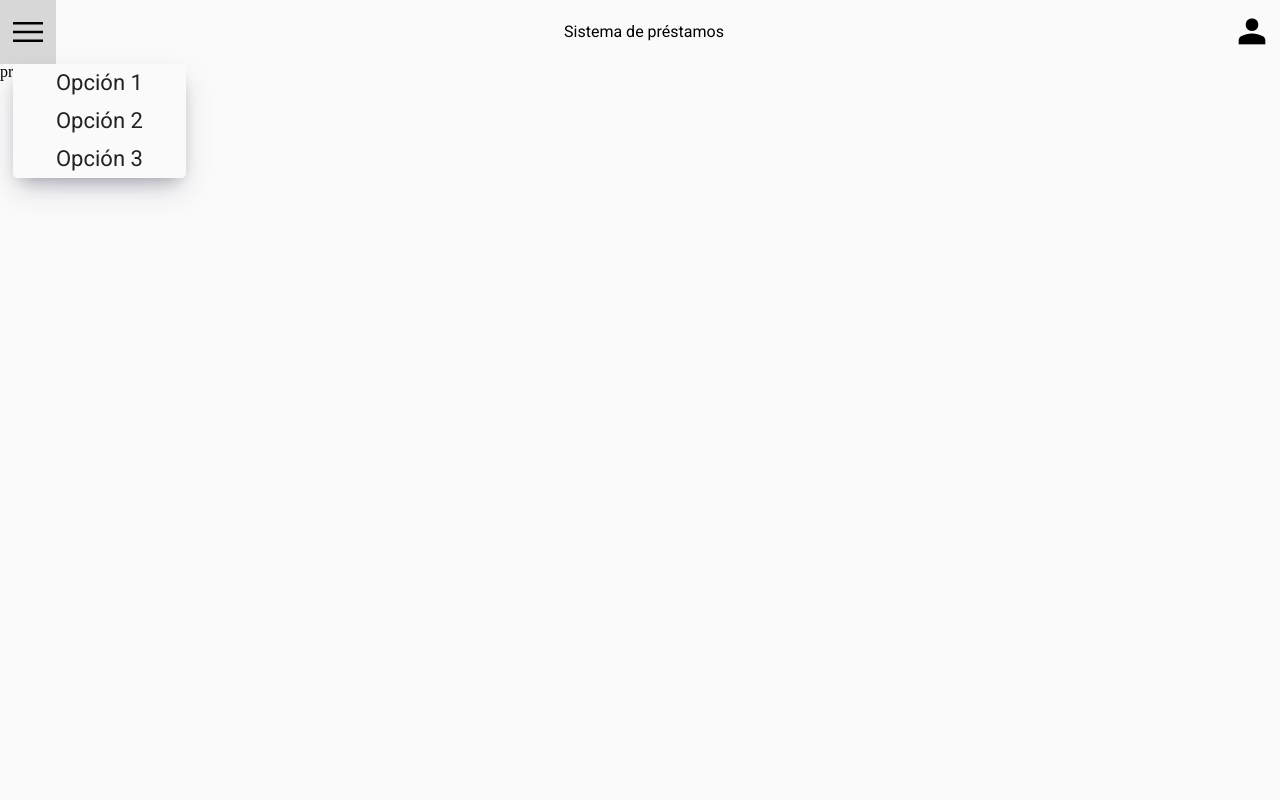
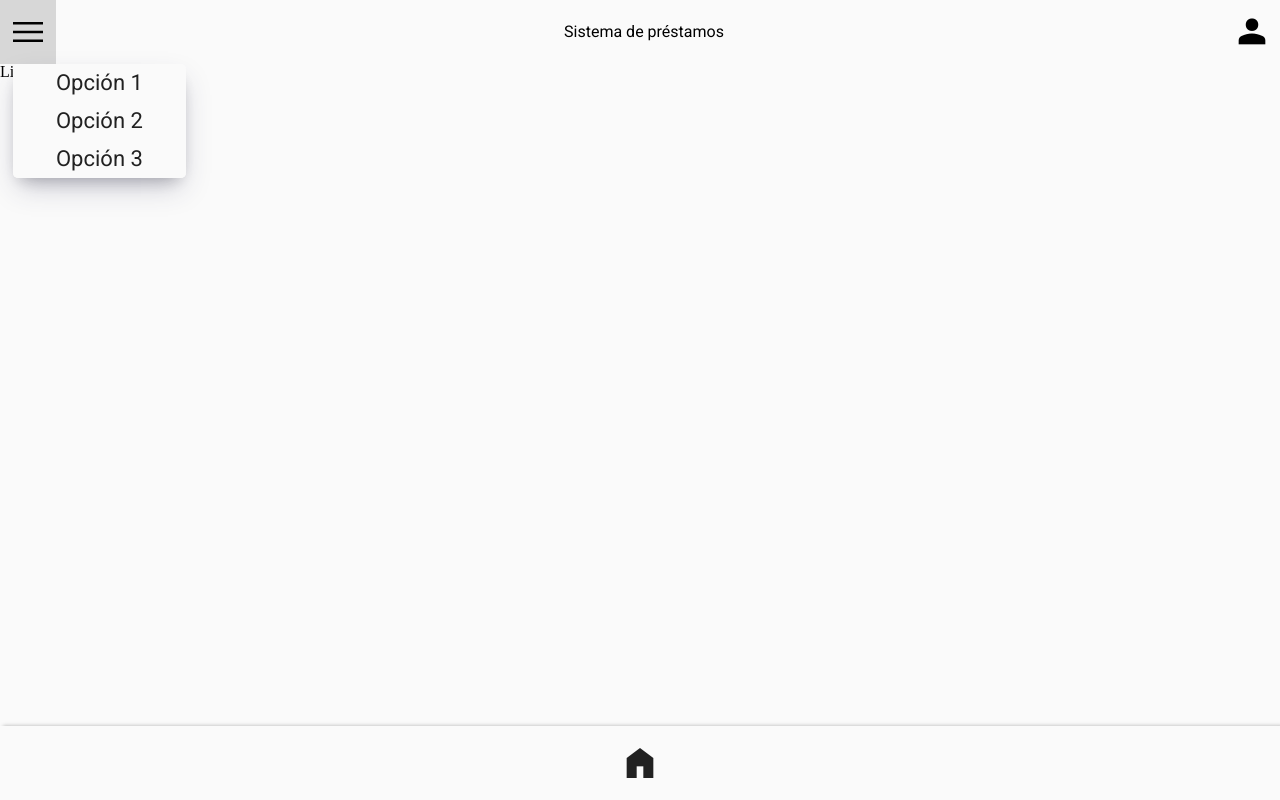
Before and after one commit to Roberto-ParGon/actividad01, a PHP site: page /lista_prestamos.php in a window 1280 px wide. Run offline with PHP 8.4, Linux system fonts and the light colour scheme.

Commit message:
Adding home button to lista_prestamos page

```diff
--- a/lista_prestamos.php
+++ b/lista_prestamos.php
@@ -26,9 +26,14 @@
 </head>
 <body>
   <div class="container">
+    <!-- Header -->
     <header>
+
+      <!-- Hamburguer Menu Button -->
       <nav class="hamburger-menu">
         <span class="material-symbols-outlined md">menu</span>
+
+        <!-- Dropdown -->
         <ul>
           <li>
             <a href="#">
@@ -48,15 +53,30 @@
         </ul>
       </nav>
 
+      <!-- Logo -->
       <span class="logo">Sistema de préstamos</span>
 
+      <!-- User Icon -->
       <div class="user">
         <span class="material-symbols-outlined md">person</span>
       </div>
     </header>
 
+    <!-- Main Section -->
     <main>
-      principal
+      <!-- Title -->
+      <div class="title">
+        <span>Lista de prestamos activos</span>
+      </div>
+
+      <!-- Loans Table -->
+      <div class="loans-container">
+
+      </div>
+
+      <a class="home-btn" href="#">
+        <span class="material-symbols-outlined md">home</span>
+      </a>
     </main>
   </div>
 
--- a/public/css/lista-prestamos/lista-prestamos.css
+++ b/public/css/lista-prestamos/lista-prestamos.css
@@ -6,6 +6,29 @@
   width: 100vw;
 
   background-color: #fafafa;
+}
+
+.container main {
+  display: grid;
+  grid-template-rows: 5% 1fr 10%;
+}
+
+.home-btn {
+  display: flex;
+  justify-content: center;
+  align-items: center;
+
+  text-decoration: none;
+
+  color: #212121;
+  background-color: #fafafa;
+  transition: background-color .3s ease 0s;
+  cursor: default;
+  box-shadow: 3px 0 4px rgba(0, 0, 0, .3);
+}
+
+.home-btn:hover {
+  background-color: #d7d7d7;
 }
 
 /* Icons */
```
